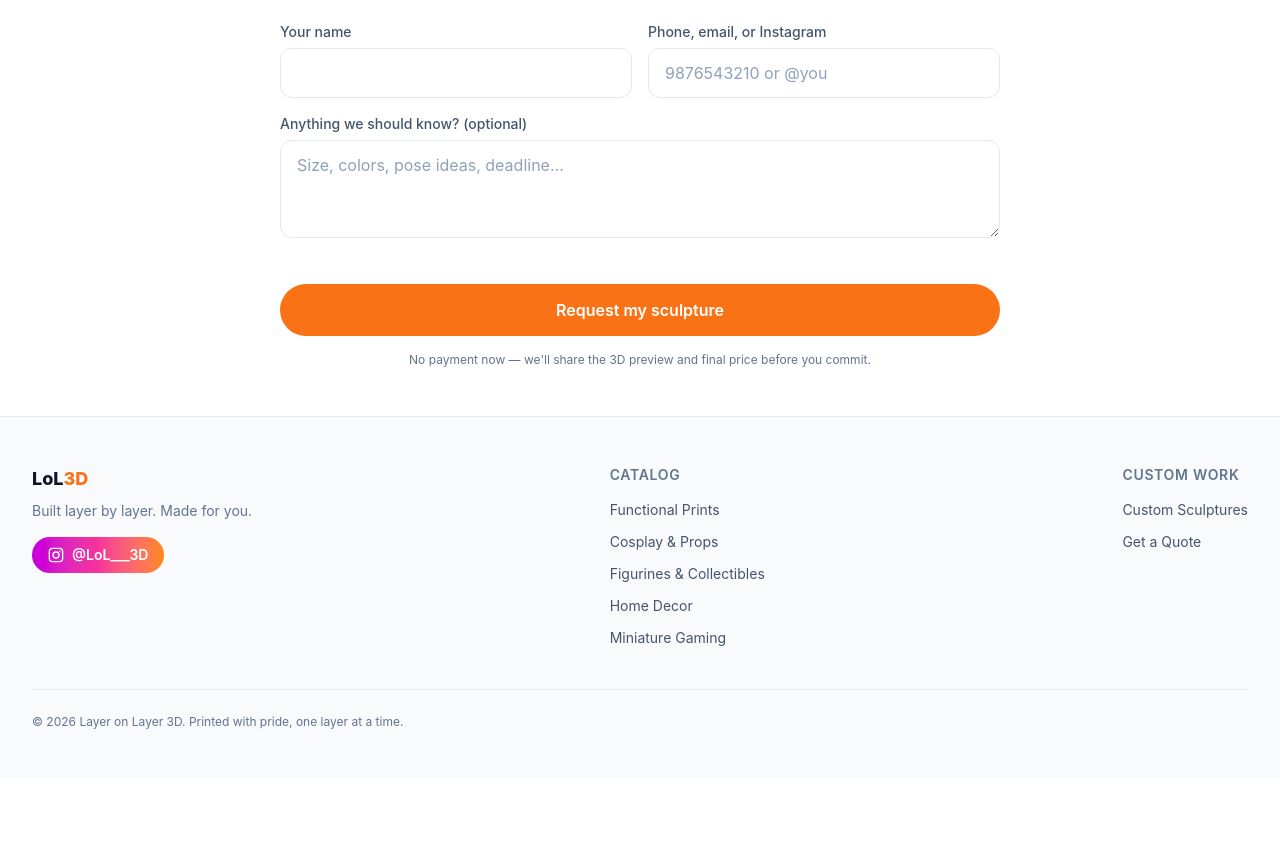
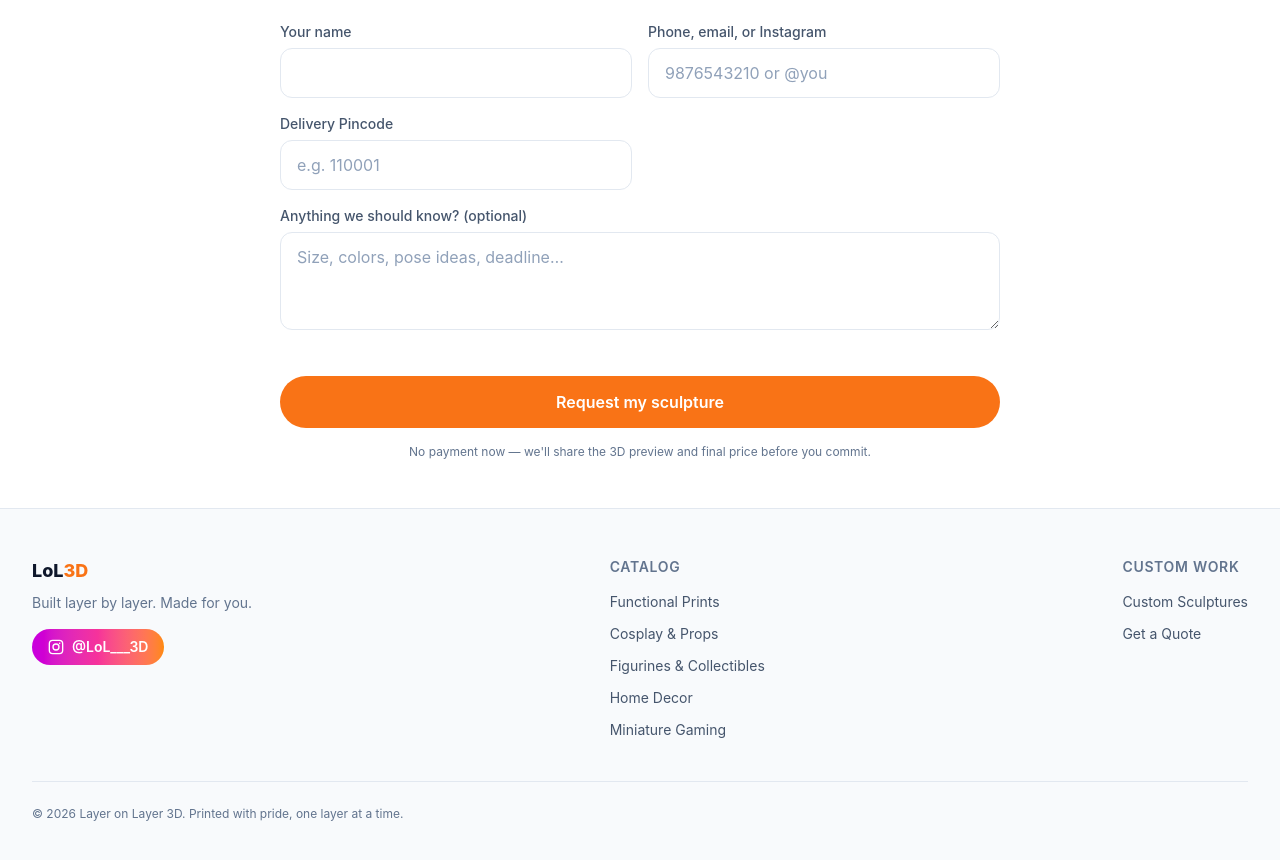
Before and after one commit to han140497/LoL3D, a React (Vite) app: page /sculptures in a window 1280 px wide. Shown: the part 966-1826 px from the top of the page. Before the commit the page ends 1744 px from the top, so only its background shows below. Built offline with nearby package versions, Linux system fonts and the light colour scheme; no server answers; the database is empty.

Commit message:
feat: collect pincode in quote and sculpture requests and allow editing in convert to order

```diff
--- a/src/components/admin/RequestsAdmin.jsx
+++ b/src/components/admin/RequestsAdmin.jsx
@@ -60,7 +60,7 @@ export default function RequestsAdmin() {
   const [quoteNotices, setQuoteNotices] = useState({}); // { [id]: status message string }
   const [quoteDrafts, setQuoteDrafts] = useState({});
   const [converting, setConverting] = useState(null); // req object
-  const [convertForm, setConvertForm] = useState({ price: '', city: '' });
+  const [convertForm, setConvertForm] = useState({ price: '', city: '', pincode: '' });
   const [convertError, setConvertError] = useState(null);
 
   useEffect(() => {
@@ -159,7 +159,7 @@ export default function RequestsAdmin() {
       address_line1: 'Custom Request',
       city: convertForm.city || 'Unknown',
       state: 'TBD',
-      pincode: '110001',
+      pincode: convertForm.pincode || '110001',
       payment_method: 'manual',
     });
 
@@ -225,7 +225,7 @@ export default function RequestsAdmin() {
                       type="button"
                       onClick={() => {
                         setConverting({ ...r, type: 'sculpture' });
-                        setConvertForm({ price: '', city: '' });
+                        setConvertForm({ price: '', city: '', pincode: r.metadata?.pincode || '' });
                       }}
                       className="rounded-full bg-brand-500 px-2.5 py-1 text-xs font-semibold text-white hover:bg-brand-600"
                     >
@@ -293,7 +293,7 @@ export default function RequestsAdmin() {
                       type="button"
                       onClick={() => {
                         setConverting({ ...r, type: 'quote' });
-                        setConvertForm({ price: r.metadata?.quoted_price || '', city: '' });
+                        setConvertForm({ price: r.metadata?.quoted_price || '', city: '', pincode: r.metadata?.pincode || '' });
                       }}
                       className="rounded-full bg-brand-500 px-2.5 py-1 text-xs font-semibold text-white hover:bg-brand-600"
                     >
@@ -376,6 +376,7 @@ export default function RequestsAdmin() {
                   className={inputClass}
                 />
               </div>
+              <div className="grid gap-3 sm:grid-cols-2">
                 <div>
                   <label className="mb-1.5 block text-sm font-medium text-slate-600">Customer City (Optional)</label>
                   <input
@@ -384,6 +385,17 @@ export default function RequestsAdmin() {
                     className={inputClass}
                     placeholder="For dashboard stats"
                   />
+                </div>
+                <div>
+                  <label className="mb-1.5 block text-sm font-medium text-slate-600">Delivery Pincode</label>
+                  <input
+                    required
+                    value={convertForm.pincode}
+                    onChange={(e) => setConvertForm({ ...convertForm, pincode: e.target.value })}
+                    className={inputClass}
+                    placeholder="e.g. 110001"
+                  />
+                </div>
               </div>
               {convertError && <p className="text-sm text-red-600">{convertError}</p>}
               <div className="mt-6 flex justify-end gap-3">
--- a/src/pages/QuotePage.jsx
+++ b/src/pages/QuotePage.jsx
@@ -11,7 +11,7 @@ const ACCEPTED_EXTENSIONS = ['.stl', '.obj', '.3mf', '.step', '.stp'];
 const MAX_FILE_MB = 50;
 
 export default function QuotePage() {
-  const [form, setForm] = useState({ name: '', contact: '', idea: '' });
+  const [form, setForm] = useState({ name: '', contact: '', idea: '', pincode: '' });
   const [file, setFile] = useState(null);
   const [fileError, setFileError] = useState(null);
   const [submitting, setSubmitting] = useState(false);
@@ -57,7 +57,10 @@ export default function QuotePage() {
         idea: form.idea,
         file_path: filePath,
         session_id: sessionStorage.getItem('lol3d_session'),
-        metadata: file ? { file_name: file.name, file_size: file.size } : {},
+        metadata: {
+          pincode: form.pincode,
+          ...(file ? { file_name: file.name, file_size: file.size } : {})
+        },
       });
       if (!saved.ok) throw new Error('Could not send your request. Please try again.');
       notifyQuote(requestId, 'confirmation').catch(() => {});
@@ -116,6 +119,12 @@ export default function QuotePage() {
           <input id="contact" required value={form.contact} onChange={set('contact')} className={inputClass} placeholder="9876543210 or @janemaker" />
         </div>
         <div>
+          <label htmlFor="pincode" className="mb-1.5 block text-sm font-medium text-slate-600">
+            Delivery Pincode
+          </label>
+          <input id="pincode" required value={form.pincode} onChange={set('pincode')} className={inputClass} placeholder="e.g. 110001" />
+        </div>
+        <div>
           <label htmlFor="idea" className="mb-1.5 block text-sm font-medium text-slate-600">
             What should we print?
           </label>
--- a/src/pages/SculpturePage.jsx
+++ b/src/pages/SculpturePage.jsx
@@ -76,7 +76,7 @@ export default function SculpturePage() {
   const [photo, setPhoto] = useState(null);
   const [photoPreview, setPhotoPreview] = useState(null);
   const [photoError, setPhotoError] = useState(null);
-  const [form, setForm] = useState({ name: '', contact: '', notes: '' });
+  const [form, setForm] = useState({ name: '', contact: '', notes: '', pincode: '' });
   const [submitting, setSubmitting] = useState(false);
   const [error, setError] = useState(null);
   const [submitted, setSubmitted] = useState(false);
@@ -113,7 +113,7 @@ export default function SculpturePage() {
         notes: form.notes || null,
         photo_path: uploaded.path,
         session_id: sessionStorage.getItem('lol3d_session'),
-        metadata: { photo_name: photo.name, style_name: style.name },
+        metadata: { photo_name: photo.name, style_name: style.name, pincode: form.pincode },
       });
       if (!saved.ok) throw new Error('Could not send your request. Please try again.');
       logEvent(EVENT_TYPES.QUOTE_CLICK, {
@@ -222,6 +222,10 @@ export default function SculpturePage() {
               <label htmlFor="contact" className="mb-1.5 block text-sm font-medium text-slate-600">Phone, email, or Instagram</label>
               <input id="contact" required value={form.contact} onChange={set('contact')} className={inputClass} placeholder="9876543210 or @you" />
             </div>
+            <div>
+              <label htmlFor="pincode" className="mb-1.5 block text-sm font-medium text-slate-600">Delivery Pincode</label>
+              <input id="pincode" required value={form.pincode} onChange={set('pincode')} className={inputClass} placeholder="e.g. 110001" />
+            </div>
           </div>
           <div>
             <label htmlFor="notes" className="mb-1.5 block text-sm font-medium text-slate-600">Anything we should know? (optional)</label>
```
Lines whose indentation alone changed are shown as unchanged.
